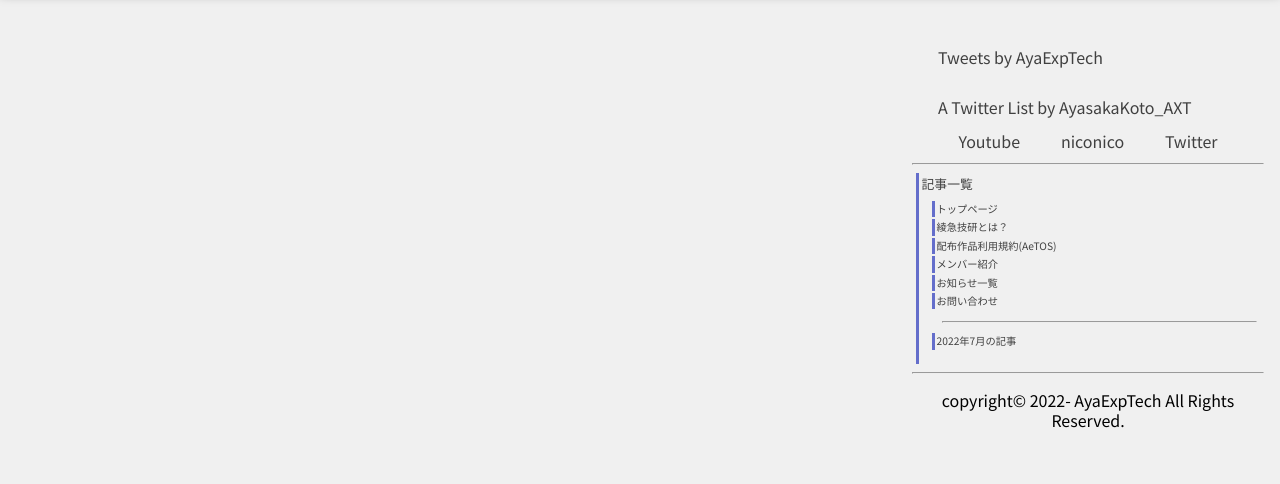
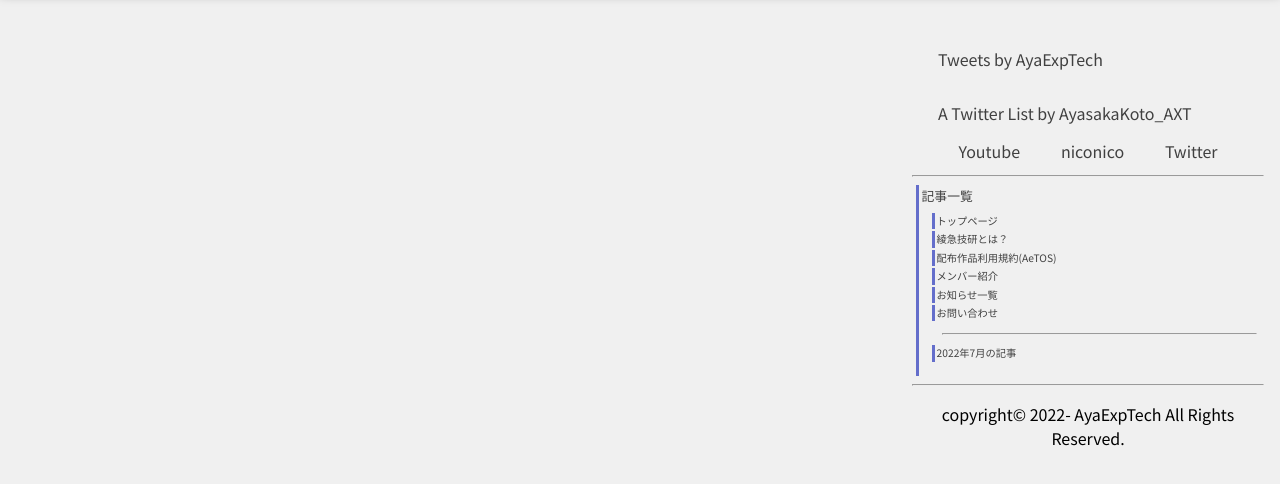
Before and after one commit to AyaExpTech/web, a plain HTML site: page entry.html in a window 1280 px wide. Shown: the part 58-542 px from the top of the page. Drawn offline with Linux system fonts and the light colour scheme; some packages are replaced by stand-ins of ours; a script that the page names is missing; a small style sheet from the web is missing.

Commit message:
Add files via upload

```diff
--- a/style.css
+++ b/style.css
@@ -6,7 +6,6 @@ body {
     font-family: 'Noto Sans JP', sans-serif;
     background-color: rgb(240, 240, 240);
     overflow-x: hidden;
-    line-height: 125%;
 }
 
 .header-wrap {
```
